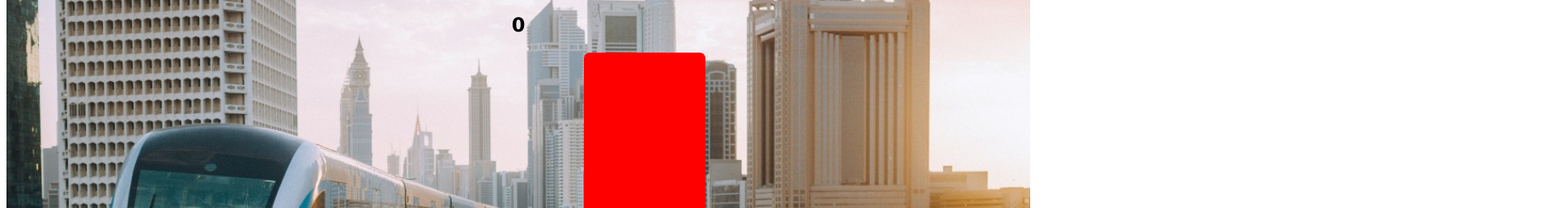
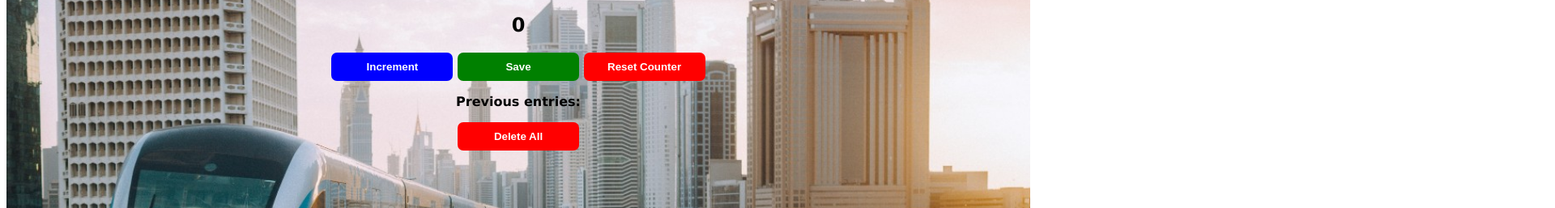
Before and after one commit to JoeBA-1/MetroCounter, a plain HTML site: page index.html in a window 1280 px wide. Shown: the part 359-616 px from the top of the page at 81% size, 1920 px wide, since content can reach past the window. Drawn offline with Linux system fonts and the light colour scheme.

Commit message:
Update style.css

```diff
--- a/Assets/Style/style.css
+++ b/Assets/Style/style.css
@@ -36,8 +36,6 @@ h2{
 }
 #reset-btn{
     background-color: red;
-    font-weight: bolder;
-    font-size: 10000px;
 
 }
 #increment-btn:hover, #save-btn:hover, #reset-btn:hover{
```
